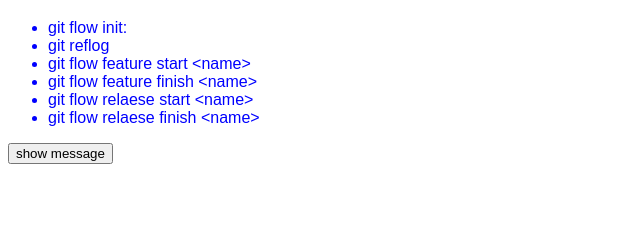
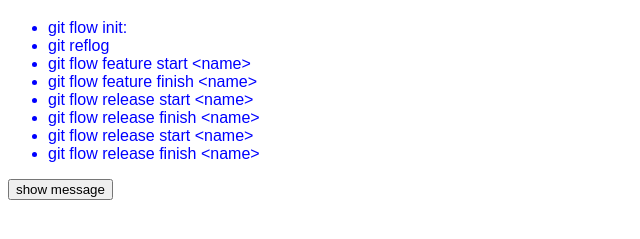
Before and after one commit to mariuszbialas/git-flow-test, a website: page index.html in a window 1280 px wide. Shown: the part 61-300 px from the top of the page, without its empty margins (0-640 px from the left). Drawn offline with Linux system fonts and the light colour scheme; files whose address does not match are found by name.

Commit message:
update package.json

```diff
--- a/index.html
+++ b/index.html
@@ -15,8 +15,10 @@
         <li>git reflog</li>
         <li>git flow feature start &lt;name&gt;</li>
         <li>git flow feature finish &lt;name&gt;</li>
-        <li>git flow relaese start &lt;name&gt;</li>
-        <li>git flow relaese finish &lt;name&gt;</li>
+        <li>git flow release start &lt;name&gt;</li>
+        <li>git flow release finish &lt;name&gt;</li>
+        <li>git flow release start &lt;name&gt;</li>
+        <li>git flow release finish &lt;name&gt;</li>
       </ul>
 
       <button>show message</button>
--- a/package.json
+++ b/package.json
@@ -1,6 +1,6 @@
 {
   "name": "git-flow-test",
-  "version": "0.2.0",
+  "version": "0.2.1",
   "description": "Git Flow testing",
   "main": "index.js",
   "scripts": {
```
